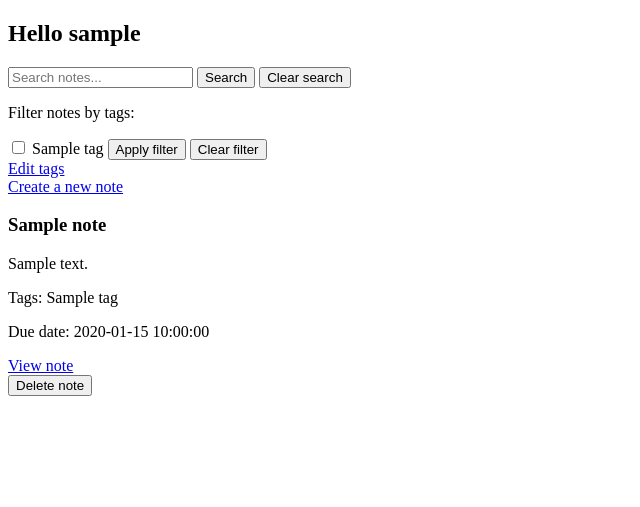
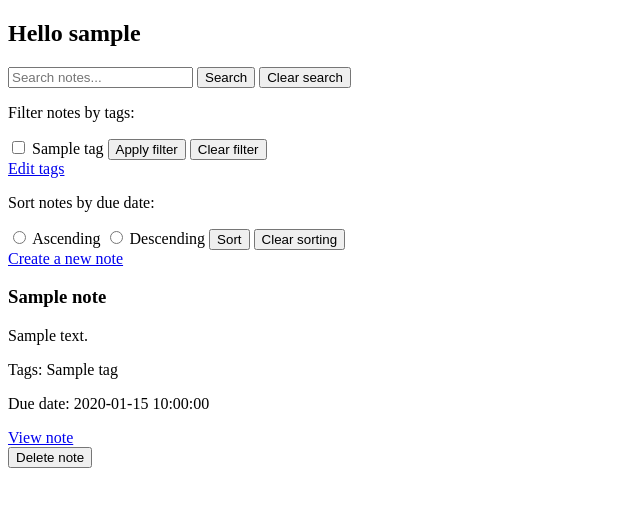
Before and after one commit to themask025/google-keep-clone, a Flask app: page /notes/ in a window 1280 px wide. Shown: the part 88-595 px from the top of the page, without its empty margins (0-640 px from the left). Run offline with Flask 3, Linux system fonts and the light colour scheme; the visitor is signed in with stand-in values (Sample User, id 1); tables that the repository leaves empty hold one stand-in row (values such as "Sample post").

Commit message:
Added basic frontend for sorting notes by due date

```diff
--- a/src/templates/notes/index.html
+++ b/src/templates/notes/index.html
@@ -19,8 +19,8 @@
             <input type="submit" name="clear_search" value="Clear search">
         </form>
 
-        <p>Filter notes by tags:</p>
         <section class="filter_tags">
+            <p>Filter notes by tags:</p>
             <form method="post">
                 {% for tag in tags %}
                 <input type="checkbox"
@@ -39,6 +39,20 @@
         </section>
 
         <a href="{{ url_for('tags.edit') }}">Edit tags</a> <br>
+
+        <section class="sort_notes">
+            <p>Sort notes by due date:</p>
+            <form method="post">
+                <input type="radio" name="radio_ascending" id="radio_ascending" value="ascending">
+                <label for="radio_ascending">Ascending</label>
+                <input type="radio" name="radio_descending" id="radio_descending" value="descending">
+                <label for="radio_descending">Descending</label>
+                <input type="submit" name="submit_sorting" id="submit_sorting" value="Sort">
+                <input type="submit" name="clear_sorting" id="clear_sorting" value="Clear sorting">
+            </form>
+        </section>
+
+
         <a href="{{ url_for('notes.create') }}">Create a new note</a>
 
         {% for note in notes %}
```
